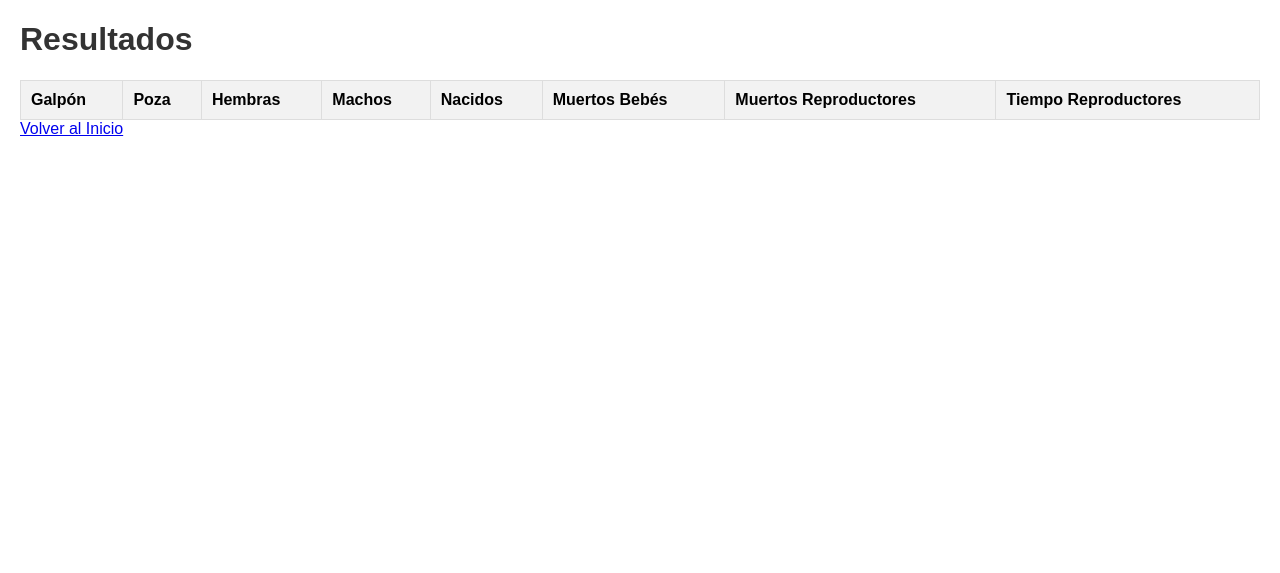
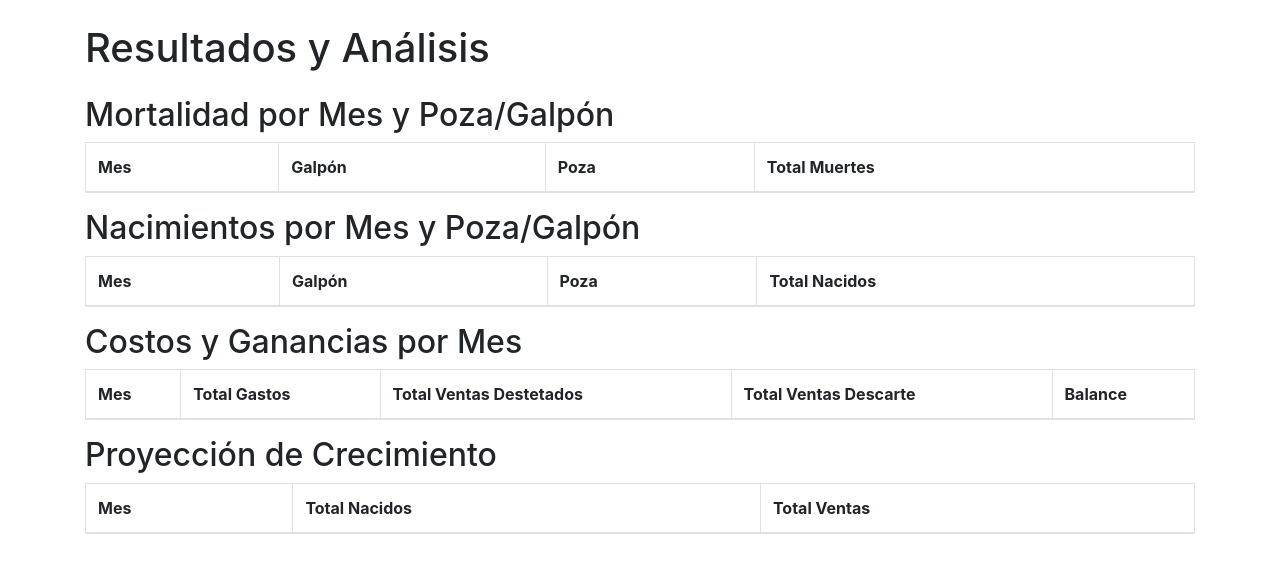
Before and after one commit to Javh9/registro-cuyes, a Flask app: page /resultados in a window 1280 px wide. Shown: the top 573 px of the page. Run offline with Flask 3, Linux system fonts and the light colour scheme; data that the repository does not hold is empty; some libraries are stand-ins or nearby versions.

Commit message:
aregar resultados con estadisticas

```diff
--- a/app.py
+++ b/app.py
@@ -511,6 +511,7 @@ def resultados():
     try:
         with get_db_connection() as conn:
             with conn.cursor(cursor_factory=psycopg2.extras.DictCursor) as cursor:
+                # Obtener todos los datos de las tablas
                 cursor.execute('SELECT * FROM reproductores')
                 reproductores = cursor.fetchall()
 
@@ -532,6 +533,86 @@ def resultados():
                 cursor.execute('SELECT * FROM gastos')
                 gastos = cursor.fetchall()
 
+                # Análisis estadístico
+                # 1. Mortalidad por mes y poza/galpón
+                cursor.execute('''
+                    SELECT
+                        DATE_TRUNC('month', TO_DATE(fecha_muerte, 'YYYY-MM-DD')) AS mes,
+                        galpon,
+                        poza,
+                        SUM(muertos_hembras + muertos_machos) AS total_muertes
+                    FROM muertes_destetados
+                    GROUP BY mes, galpon, poza
+                    ORDER BY mes, galpon, poza
+                ''')
+                mortalidad_por_mes = cursor.fetchall()
+
+                # 2. Nacimientos por mes y poza/galpón
+                cursor.execute('''
+                    SELECT
+                        DATE_TRUNC('month', TO_DATE(fecha_nacimiento, 'YYYY-MM-DD')) AS mes,
+                        galpon,
+                        poza,
+                        SUM(nacidos) AS total_nacidos
+                    FROM partos
+                    GROUP BY mes, galpon, poza
+                    ORDER BY mes, galpon, poza
+                ''')
+                nacimientos_por_mes = cursor.fetchall()
+
+                # 3. Costos y ganancias por mes
+                cursor.execute('''
+                    SELECT
+                        DATE_TRUNC('month', TO_DATE(fecha_gasto, 'YYYY-MM-DD')) AS mes,
+                        SUM(monto) AS total_gastos
+                    FROM gastos
+                    GROUP BY mes
+                    ORDER BY mes
+                ''')
+                gastos_por_mes = cursor.fetchall()
+
+                cursor.execute('''
+                    SELECT
+                        DATE_TRUNC('month', TO_DATE(fecha_venta, 'YYYY-MM-DD')) AS mes,
+                        SUM(costo_venta) AS total_ventas
+                    FROM ventas_destetados
+                    GROUP BY mes
+                    ORDER BY mes
+                ''')
+                ventas_destetados_por_mes = cursor.fetchall()
+
+                cursor.execute('''
+                    SELECT
+                        DATE_TRUNC('month', TO_DATE(fecha_venta, 'YYYY-MM-DD')) AS mes,
+                        SUM(costo_venta) AS total_ventas
+                    FROM ventas_descarte
+                    GROUP BY mes
+                    ORDER BY mes
+                ''')
+                ventas_descarte_por_mes = cursor.fetchall()
+
+                # 4. Proyección de crecimiento (basado en nacimientos y ventas)
+                cursor.execute('''
+                    SELECT
+                        DATE_TRUNC('month', TO_DATE(fecha_nacimiento, 'YYYY-MM-DD')) AS mes,
+                        SUM(nacidos) AS total_nacidos
+                    FROM partos
+                    GROUP BY mes
+                    ORDER BY mes
+                ''')
+                proyeccion_nacimientos = cursor.fetchall()
+
+                cursor.execute('''
+                    SELECT
+                        DATE_TRUNC('month', TO_DATE(fecha_venta, 'YYYY-MM-DD')) AS mes,
+                        SUM(costo_venta) AS total_ventas
+                    FROM ventas_destetados
+                    GROUP BY mes
+                    ORDER BY mes
+                ''')
+                proyeccion_ventas = cursor.fetchall()
+
+        # Pasar todos los datos a la plantilla
         return render_template('resultados.html',
                              reproductores=reproductores,
                              partos=partos,
@@ -539,7 +620,14 @@ def resultados():
                              muertes_destetados=muertes_destetados,
                              ventas_destetados=ventas_destetados,
                              ventas_descarte=ventas_descarte,
-                             gastos=gastos)
+                             gastos=gastos,
+                             mortalidad_por_mes=mortalidad_por_mes,
+                             nacimientos_por_mes=nacimientos_por_mes,
+                             gastos_por_mes=gastos_por_mes,
+                             ventas_destetados_por_mes=ventas_destetados_por_mes,
+                             ventas_descarte_por_mes=ventas_descarte_por_mes,
+                             proyeccion_nacimientos=proyeccion_nacimientos,
+                             proyeccion_ventas=proyeccion_ventas)
     except Exception as e:
         flash(f'Ocurrió un error inesperado: {str(e)}', 'danger')
         return redirect(url_for('index'))
--- a/templates/resultados.html
+++ b/templates/resultados.html
@@ -3,39 +3,104 @@
 <head>
     <meta charset="UTF-8">
     <meta name="viewport" content="width=device-width, initial-scale=1.0">
-    <title>Resultados</title>
-    <link rel="stylesheet" href="{{ url_for('static', filename='styles.css') }}">
+    <title>Resultados y Análisis</title>
+    <link href="https://stackpath.bootstrapcdn.com/bootstrap/4.5.2/css/bootstrap.min.css" rel="stylesheet">
 </head>
 <body>
-    <h1>Resultados</h1>
-    <table>
+    <div class="container">
+        <h1 class="my-4">Resultados y Análisis</h1>
+
+        <!-- Mortalidad por Mes y Poza/Galpón -->
+        <h2>Mortalidad por Mes y Poza/Galpón</h2>
+        <table class="table table-bordered">
             <thead>
                 <tr>
+                    <th>Mes</th>
                     <th>Galpón</th>
                     <th>Poza</th>
-                <th>Hembras</th>
-                <th>Machos</th>
-                <th>Nacidos</th>
-                <th>Muertos Bebés</th>
-                <th>Muertos Reproductores</th>
-                <th>Tiempo Reproductores</th>
+                    <th>Total Muertes</th>
                 </tr>
             </thead>
             <tbody>
-            {% for dato in datos %}
+                {% for row in mortalidad_por_mes %}
                 <tr>
-                    <td>{{ dato['galpon'] }}</td>
-                    <td>{{ dato['poza'] }}</td>
-                    <td>{{ dato['hembras'] }}</td>
-                    <td>{{ dato['machos'] }}</td>
-                    <td>{{ dato['nacidos'] }}</td>
-                    <td>{{ dato['muertos_bebes'] }}</td>
-                    <td>{{ dato['muertos_reproductores'] }}</td>
-                    <td>{{ dato['tiempo_reproductores'] }}</td>
+                    <td>{{ row.mes }}</td>
+                    <td>{{ row.galpon }}</td>
+                    <td>{{ row.poza }}</td>
+                    <td>{{ row.total_muertes }}</td>
                 </tr>
                 {% endfor %}
             </tbody>
         </table>
-    <a href="{{ url_for('index') }}">Volver al Inicio</a>
+
+        <!-- Nacimientos por Mes y Poza/Galpón -->
+        <h2>Nacimientos por Mes y Poza/Galpón</h2>
+        <table class="table table-bordered">
+            <thead>
+                <tr>
+                    <th>Mes</th>
+                    <th>Galpón</th>
+                    <th>Poza</th>
+                    <th>Total Nacidos</th>
+                </tr>
+            </thead>
+            <tbody>
+                {% for row in nacimientos_por_mes %}
+                <tr>
+                    <td>{{ row.mes }}</td>
+                    <td>{{ row.galpon }}</td>
+                    <td>{{ row.poza }}</td>
+                    <td>{{ row.total_nacidos }}</td>
+                </tr>
+                {% endfor %}
+            </tbody>
+        </table>
+
+        <!-- Costos y Ganancias por Mes -->
+        <h2>Costos y Ganancias por Mes</h2>
+        <table class="table table-bordered">
+            <thead>
+                <tr>
+                    <th>Mes</th>
+                    <th>Total Gastos</th>
+                    <th>Total Ventas Destetados</th>
+                    <th>Total Ventas Descarte</th>
+                    <th>Balance</th>
+                </tr>
+            </thead>
+            <tbody>
+                {% for gasto in gastos_por_mes %}
+                <tr>
+                    <td>{{ gasto.mes }}</td>
+                    <td>{{ gasto.total_gastos }}</td>
+                    <td>{{ ventas_destetados_por_mes[loop.index0].total_ventas if ventas_destetados_por_mes[loop.index0] else 0 }}</td>
+                    <td>{{ ventas_descarte_por_mes[loop.index0].total_ventas if ventas_descarte_por_mes[loop.index0] else 0 }}</td>
+                    <td>{{ (ventas_destetados_por_mes[loop.index0].total_ventas if ventas_destetados_por_mes[loop.index0] else 0) + (ventas_descarte_por_mes[loop.index0].total_ventas if ventas_descarte_por_mes[loop.index0] else 0) - gasto.total_gastos }}</td>
+                </tr>
+                {% endfor %}
+            </tbody>
+        </table>
+
+        <!-- Proyección de Crecimiento -->
+        <h2>Proyección de Crecimiento</h2>
+        <table class="table table-bordered">
+            <thead>
+                <tr>
+                    <th>Mes</th>
+                    <th>Total Nacidos</th>
+                    <th>Total Ventas</th>
+                </tr>
+            </thead>
+            <tbody>
+                {% for proyeccion in proyeccion_nacimientos %}
+                <tr>
+                    <td>{{ proyeccion.mes }}</td>
+                    <td>{{ proyeccion.total_nacidos }}</td>
+                    <td>{{ proyeccion_ventas[loop.index0].total_ventas if proyeccion_ventas[loop.index0] else 0 }}</td>
+                </tr>
+                {% endfor %}
+            </tbody>
+        </table>
+    </div>
 </body>
 </html>
```
Lines whose indentation alone changed are shown as unchanged.
